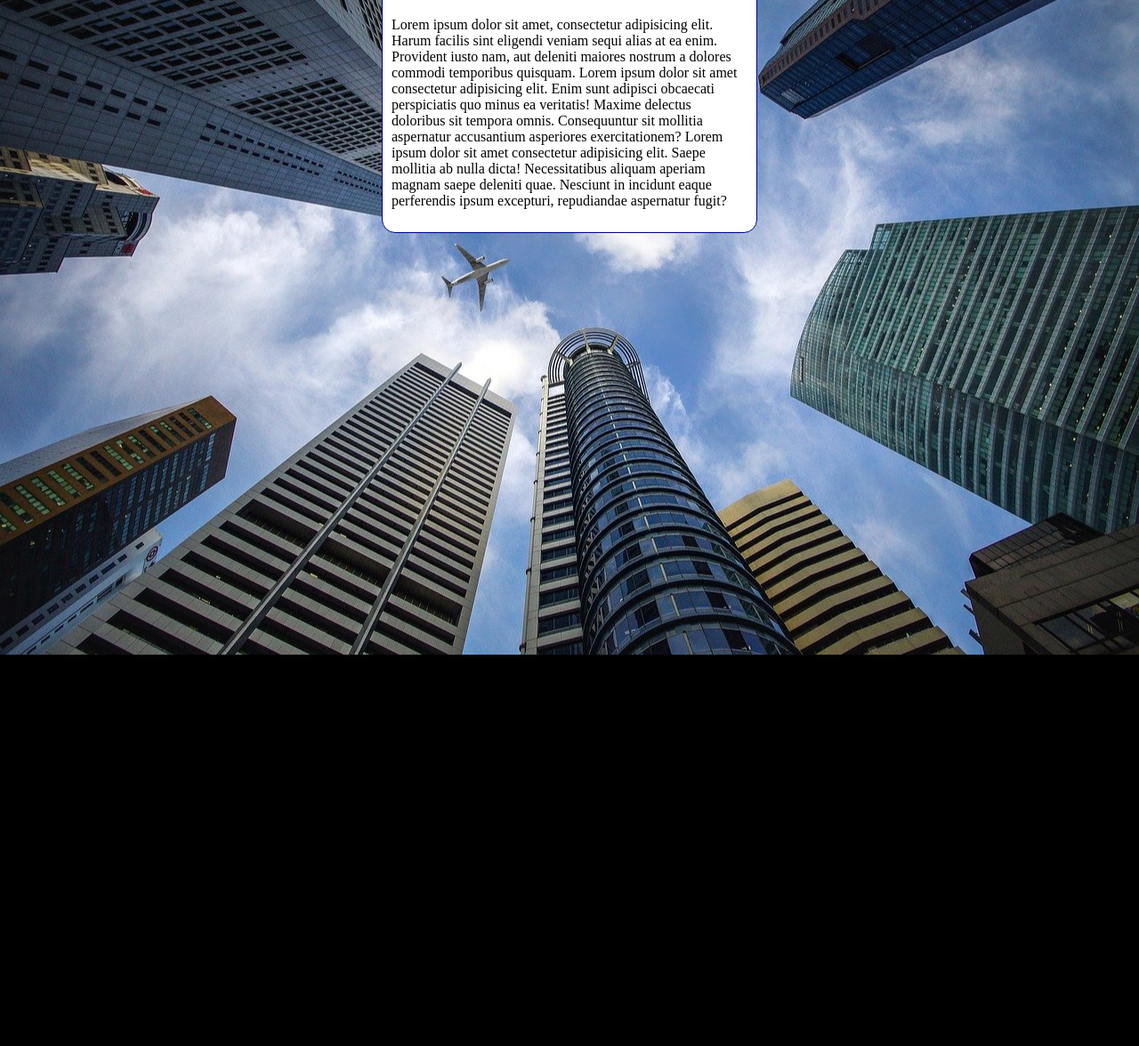
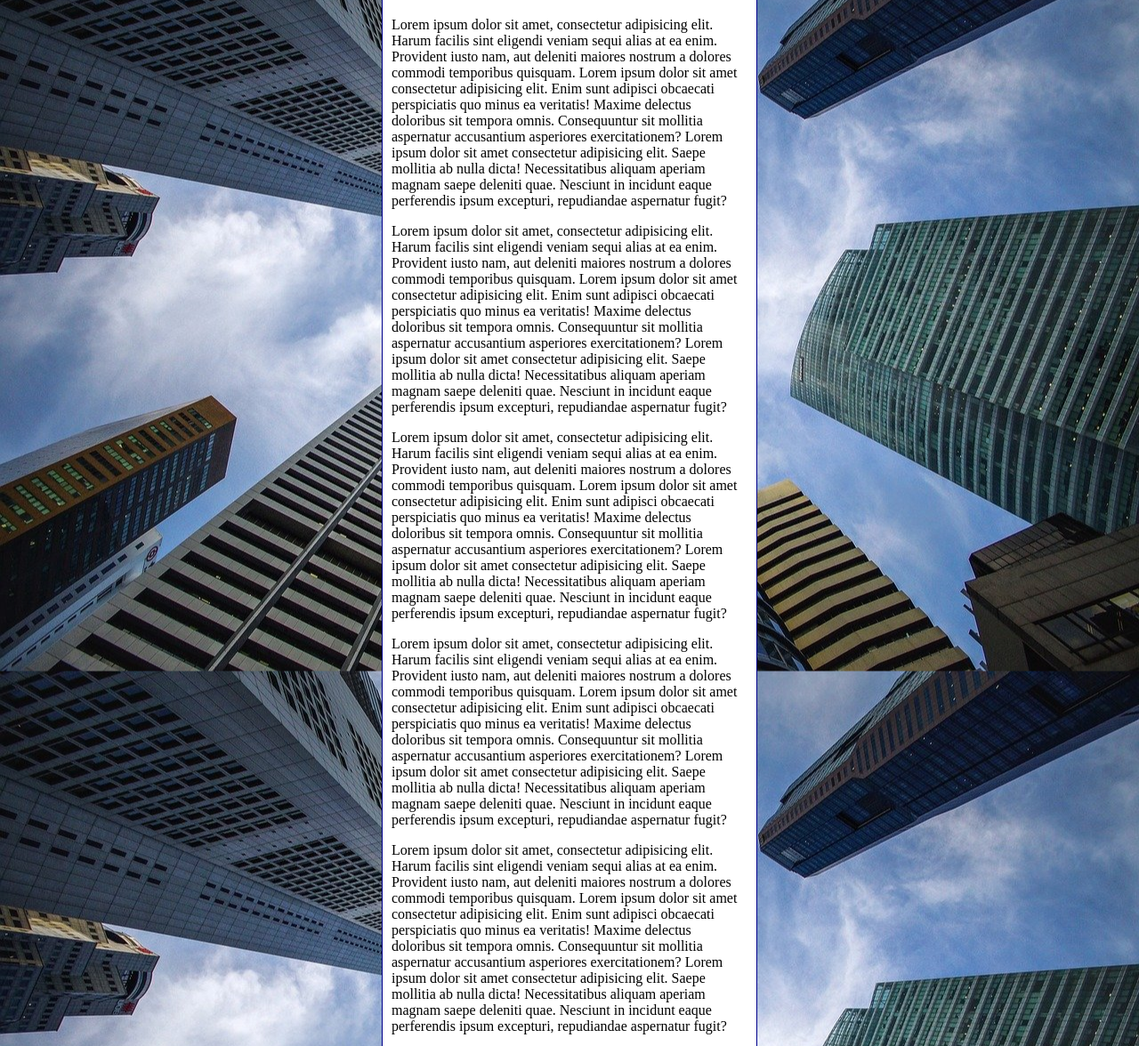
Before and after one commit to samhage/html-css, a plain HTML site: page exercicios/ex022/fundo006.html in a window 1280 px wide. Shown: the part 80-1256 px from the top of the page at 89% size. Before the commit the page ends 816 px from the top, so only its background shows below. Drawn offline with Linux system fonts and the light colour scheme.

Commit message:
Update fundo006.html

```diff
--- a/exercicios/ex022/fundo006.html
+++ b/exercicios/ex022/fundo006.html
@@ -10,7 +10,7 @@
             background-color: black;
             background-image: url('imagens/wallpaper002.jpg');
             background-position: center center;
-            background-repeat: no-repeat;
+            background-repeat: repeat-y;
             background-size: cover;
         }
 
@@ -30,6 +30,18 @@
         <h1>Teste de Imagem de Fundo</h1>
         <p>Lorem ipsum dolor sit amet, consectetur adipisicing elit. Harum facilis sint eligendi veniam sequi alias at ea enim. Provident iusto nam, aut deleniti maiores nostrum a dolores commodi temporibus quisquam. Lorem ipsum dolor sit amet consectetur adipisicing elit. Enim sunt adipisci obcaecati perspiciatis quo minus ea veritatis! Maxime delectus doloribus sit tempora omnis. Consequuntur sit mollitia aspernatur accusantium asperiores exercitationem? Lorem ipsum dolor sit amet consectetur adipisicing elit. Saepe mollitia ab nulla dicta! Necessitatibus aliquam aperiam magnam saepe deleniti quae. Nesciunt in incidunt eaque perferendis ipsum excepturi, repudiandae aspernatur fugit?
         </p>
+        <p>Lorem ipsum dolor sit amet, consectetur adipisicing elit. Harum facilis sint eligendi veniam sequi alias at ea enim. Provident iusto nam, aut deleniti maiores nostrum a dolores commodi temporibus quisquam. Lorem ipsum dolor sit amet consectetur adipisicing elit. Enim sunt adipisci obcaecati perspiciatis quo minus ea veritatis! Maxime delectus doloribus sit tempora omnis. Consequuntur sit mollitia aspernatur accusantium asperiores exercitationem? Lorem ipsum dolor sit amet consectetur adipisicing elit. Saepe mollitia ab nulla dicta! Necessitatibus aliquam aperiam magnam saepe deleniti quae. Nesciunt in incidunt eaque perferendis ipsum excepturi, repudiandae aspernatur fugit?
+        </p>
+        <p>Lorem ipsum dolor sit amet, consectetur adipisicing elit. Harum facilis sint eligendi veniam sequi alias at ea enim. Provident iusto nam, aut deleniti maiores nostrum a dolores commodi temporibus quisquam. Lorem ipsum dolor sit amet consectetur adipisicing elit. Enim sunt adipisci obcaecati perspiciatis quo minus ea veritatis! Maxime delectus doloribus sit tempora omnis. Consequuntur sit mollitia aspernatur accusantium asperiores exercitationem? Lorem ipsum dolor sit amet consectetur adipisicing elit. Saepe mollitia ab nulla dicta! Necessitatibus aliquam aperiam magnam saepe deleniti quae. Nesciunt in incidunt eaque perferendis ipsum excepturi, repudiandae aspernatur fugit?
+        </p>
+        <p>Lorem ipsum dolor sit amet, consectetur adipisicing elit. Harum facilis sint eligendi veniam sequi alias at ea enim. Provident iusto nam, aut deleniti maiores nostrum a dolores commodi temporibus quisquam. Lorem ipsum dolor sit amet consectetur adipisicing elit. Enim sunt adipisci obcaecati perspiciatis quo minus ea veritatis! Maxime delectus doloribus sit tempora omnis. Consequuntur sit mollitia aspernatur accusantium asperiores exercitationem? Lorem ipsum dolor sit amet consectetur adipisicing elit. Saepe mollitia ab nulla dicta! Necessitatibus aliquam aperiam magnam saepe deleniti quae. Nesciunt in incidunt eaque perferendis ipsum excepturi, repudiandae aspernatur fugit?
+        </p>
+        <p>Lorem ipsum dolor sit amet, consectetur adipisicing elit. Harum facilis sint eligendi veniam sequi alias at ea enim. Provident iusto nam, aut deleniti maiores nostrum a dolores commodi temporibus quisquam. Lorem ipsum dolor sit amet consectetur adipisicing elit. Enim sunt adipisci obcaecati perspiciatis quo minus ea veritatis! Maxime delectus doloribus sit tempora omnis. Consequuntur sit mollitia aspernatur accusantium asperiores exercitationem? Lorem ipsum dolor sit amet consectetur adipisicing elit. Saepe mollitia ab nulla dicta! Necessitatibus aliquam aperiam magnam saepe deleniti quae. Nesciunt in incidunt eaque perferendis ipsum excepturi, repudiandae aspernatur fugit?
+        </p>
+        <p>Lorem ipsum dolor sit amet, consectetur adipisicing elit. Harum facilis sint eligendi veniam sequi alias at ea enim. Provident iusto nam, aut deleniti maiores nostrum a dolores commodi temporibus quisquam. Lorem ipsum dolor sit amet consectetur adipisicing elit. Enim sunt adipisci obcaecati perspiciatis quo minus ea veritatis! Maxime delectus doloribus sit tempora omnis. Consequuntur sit mollitia aspernatur accusantium asperiores exercitationem? Lorem ipsum dolor sit amet consectetur adipisicing elit. Saepe mollitia ab nulla dicta! Necessitatibus aliquam aperiam magnam saepe deleniti quae. Nesciunt in incidunt eaque perferendis ipsum excepturi, repudiandae aspernatur fugit?
+        </p>
+        <p>Lorem ipsum dolor sit amet, consectetur adipisicing elit. Harum facilis sint eligendi veniam sequi alias at ea enim. Provident iusto nam, aut deleniti maiores nostrum a dolores commodi temporibus quisquam. Lorem ipsum dolor sit amet consectetur adipisicing elit. Enim sunt adipisci obcaecati perspiciatis quo minus ea veritatis! Maxime delectus doloribus sit tempora omnis. Consequuntur sit mollitia aspernatur accusantium asperiores exercitationem? Lorem ipsum dolor sit amet consectetur adipisicing elit. Saepe mollitia ab nulla dicta! Necessitatibus aliquam aperiam magnam saepe deleniti quae. Nesciunt in incidunt eaque perferendis ipsum excepturi, repudiandae aspernatur fugit?
+        </p>
     </main>
 </body>
 </html>
```
